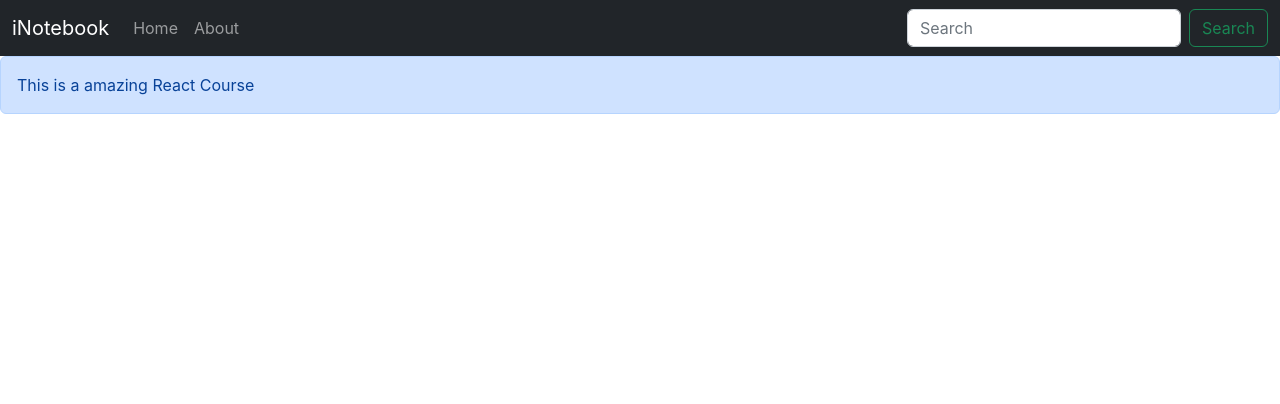
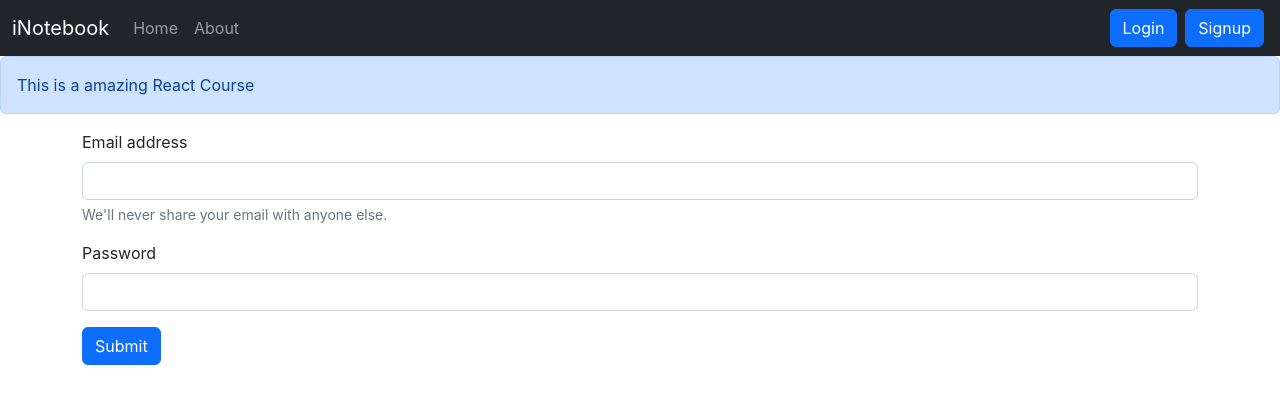
Before and after one commit to DarpanIO/e-Notebook, a React (Create React App) app: page /login in a window 1280 px wide. Shown: the top 404 px of the page. Built offline with nearby package versions, Linux system fonts and the light colour scheme.

Commit message:
Added login component

```diff
--- a/src/App.js
+++ b/src/App.js
@@ -5,6 +5,8 @@ import { Home } from "./components/Home";
 import { About } from "./components/About";
 import NoteState from "./context/notes/NoteState";
 import { Alert } from "./components/Alert";
+import Signup from "./components/Signup";
+import Login from "./components/Login";
 function App() {
   return (
     <>
@@ -16,6 +18,8 @@ function App() {
             <Routes>
               <Route exact path="/" element={<Home />} />
               <Route exact path="/about" element={<About />} />
+              <Route exact path="/signup" element={<Signup />} />
+              <Route exact path="/login" element={<Login />} />
             </Routes>
           </div>
         </Router>
--- a/src/components/AddNote.js
+++ b/src/components/AddNote.js
@@ -8,6 +8,7 @@ export const AddNote = () => {
     const handleClick=(e)=>{
         e.preventDefault();
         addNote(note.title,note.description,note.tag);
+        setNote({title: "", description: "",tag: ""});
     }
     const onChange = (e)=>{
         setNote({...note,[e.target.name]:e.target.value})
@@ -27,6 +28,9 @@ export const AddNote = () => {
           name="title"
           aria-describedby="emailHelp"
           onChange={onChange}
+          minLength={5}
+          required
+          value={note.title}
         />
       </div>
       <div className="mb-3">
@@ -39,6 +43,9 @@ export const AddNote = () => {
           id='description'
           name="description"
           onChange={onChange}
+          minLength={5}
+          required
+          value={note.description}
         />
       </div>
       <div className="mb-3">
@@ -51,10 +58,13 @@ export const AddNote = () => {
           id='tag'
           name="tag"
           onChange={onChange}
+          minLength={5}
+          required
+          value={note.tag}
         />
       </div>
 
-      <button type="submit" onClick={handleClick} className="btn btn-primary">
+      <button disabled={note.title.length<5 || note.description.length<5} type="submit" onClick={handleClick} className="btn btn-primary">
         Submit
       </button>
     </form>
--- /dev/null
+++ b/src/components/Login.js
@@ -0,0 +1,48 @@
+import React,{useState} from 'react';
+import {Navigate} from 'react-router-dom';
+
+const Login = () => {
+    const [credentials, setCredentials] = useState({email:'' , password:''});
+    const handleSubmit= async (e)=>{
+        e.preventDefault();
+
+        const response = await fetch(`http://localhost:5000/api/auth/login`,{
+            method: 'POST',
+            headers :{
+              'Content-Type': 'application/json',
+            //   'auth-token': 'eyJhbGciOiJIUzI1NiIsInR5cCI6IkpXVCJ9.eyJ1c2VyIjp7ImlkIjoiNjJjN2JiYjRjY2I3YzRjMzdjNmMwYmIzIn0sImlhdCI6MTY1ODI5MjQ0MH0.V0vVoMNBvLljTpvYiFoeF9pEWP6XtmapvNJ8Ak_y96E'
+            },
+            body: JSON.stringify({email:credentials.email,password:credentials.password})
+          });
+          const json=await response.json();
+          console.log(json);
+          if(json.success){
+            localStorage.setItem('token',json.authtoken);
+            <Navigate to= "/" />
+          }
+          else{
+            alert('Invalid Credentials')
+          }
+    }
+    const onChange=(e)=>{
+        setCredentials({...credentials,[e.target.name]:e.target.value})
+    }
+  return (
+    <div>
+    <form onSubmit={handleSubmit}>
+    <div class="mb-3">
+      <label htmlFor="exampleInputEmail1" class="form-label">Email address</label>
+      <input type="email" class="form-control" name="email" value={credentials.email} id="exampleInputEmail1" onChange={onChange} aria-describedby="emailHelp" />
+      <div id="emailHelp" class="form-text">We'll never share your email with anyone else.</div>
+    </div>
+    <div class="mb-3">
+      <label htmlFor="exampleInputPassword1" class="form-label">Password</label>
+      <input type="password" class="form-control" name="password" value={credentials.password} onChange={onChange} id="exampleInputPassword1" />
+    </div>
+    <button type="submit" class="btn btn-primary">Submit</button>
+  </form>
+  </div>
+  )
+}
+
+export default Login
--- a/src/components/Navbar.js
+++ b/src/components/Navbar.js
@@ -26,8 +26,8 @@ export const Navbar = () => {
         </li>
       </ul>
       <form className="d-flex" role="search">
-        <input className="form-control me-2" type="search" placeholder="Search" aria-label="Search" />
-        <button className="btn btn-outline-success" type="submit">Search</button>
+        <Link className='btn btn-primary mx-1' to="/login" role="button">Login</Link>
+        <Link className='btn btn-primary mx-1' to="/signup" role="button">Signup</Link>
       </form>
     </div>
   </div>
--- a/src/components/Notes.js
+++ b/src/components/Notes.js
@@ -69,6 +69,8 @@ export const Notes = () => {
           name="edescription"
           value={note.edescription}
           onChange={onChange}
+          minLength={5}
+          required
         />
       </div>
       <div className="mb-3">
@@ -82,19 +84,24 @@ export const Notes = () => {
           name="etag"
           value={note.etag}
           onChange={onChange}
+          minLength={5}
+          required
         />
       </div>
     </form>
       </div>
       <div class="modal-footer">
         <button type="button" class="btn btn-secondary" data-bs-dismiss="modal" ref={refClose}>Close</button>
-        <button type="button" class="btn btn-primary" onClick={handleClick}>Update Note</button>
+        <button disabled={note.etitle.length<5 || note.edescription.length<5} type="button" class="btn btn-primary" onClick={handleClick}>Update Note</button>
       </div>
     </div>
   </div>
 </div>
     <div className="row">
     <h2>Your notes</h2>
+    <div className="container">
+      {notes.length === 0 && "No Notes to display" }
+    </div>
     {notes.map((note) => {
       return <Noteitem key={note._id} updateNote={updateNote} note={note}/> ;
     })}
--- /dev/null
+++ b/src/components/Signup.js
@@ -0,0 +1,9 @@
+import React from 'react'
+
+const Signup = () => {
+  return (
+    <div>Signup</div>
+  )
+}
+
+export default Signup
--- a/src/context/notes/NoteState.js
+++ b/src/context/notes/NoteState.js
@@ -38,15 +38,7 @@ const NoteState = (props)=>{
             },
             )
 
-            const note = {
-                "_id": "62d63dad80eff10f957dad3db4b",
-                "user": "62c7bbb4ccb7c4c37c6c0bb3",
-                "title": title,
-                "description": description,
-                "tag": tag,
-                "date": "2022-07-19T04:50:22.327Z",
-                "__v": 0
-            };
+            const note = await response.json();
             setNotes(notes.concat(note))
       }
       //Delete a Note
```
Also changed, not shown: 1 other file (tests, documents, lock files or other folders).
